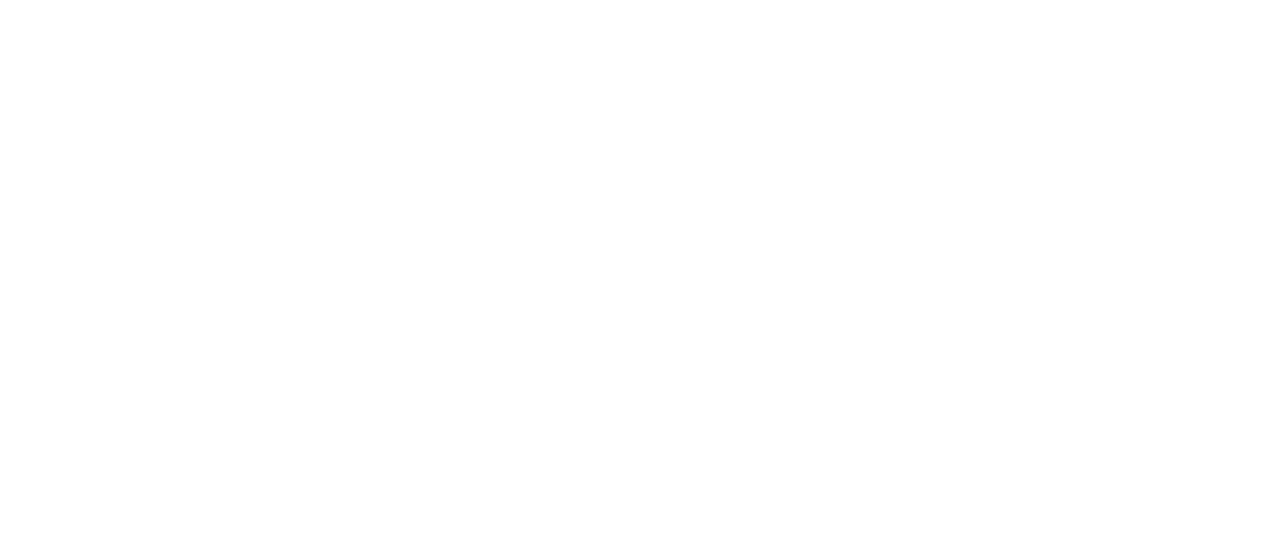
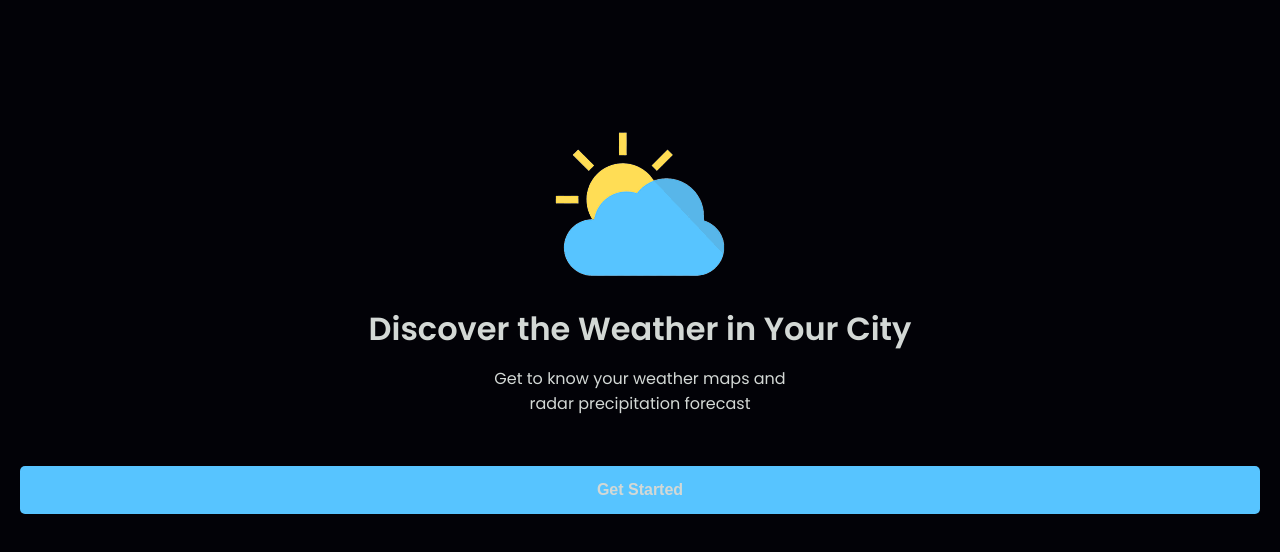
Before and after one commit to kennydageek/Weather-app, a React (Create React App) app: page / in a window 1280 px wide. Shown: the top 552 px of the page. Built offline with nearby package versions, Linux system fonts and the light colour scheme.

Commit message:
landing page for the weather app done

```diff
--- a/src/App.css
+++ /dev/null
@@ -1,38 +0,0 @@
-.App {
-  text-align: center;
-}
-
-.App-logo {
-  height: 40vmin;
-  pointer-events: none;
-}
-
-@media (prefers-reduced-motion: no-preference) {
-  .App-logo {
-    animation: App-logo-spin infinite 20s linear;
-  }
-}
-
-.App-header {
-  background-color: #282c34;
-  min-height: 100vh;
-  display: flex;
-  flex-direction: column;
-  align-items: center;
-  justify-content: center;
-  font-size: calc(10px + 2vmin);
-  color: white;
-}
-
-.App-link {
-  color: #61dafb;
-}
-
-@keyframes App-logo-spin {
-  from {
-    transform: rotate(0deg);
-  }
-  to {
-    transform: rotate(360deg);
-  }
-}
--- a/src/App.js
+++ b/src/App.js
@@ -1,7 +1,23 @@
-import './App.css';
+import welcome from './images/Welcome.png';
+function App() {
+  return (
+    <div className="App">
+      <div className="welcome">
+        <img src={welcome} alt="welcome" className="welcome__img" />
+      </div>
 
-function App() {
-  return <div className="App"></div>;
+      <div className="welcome-text">
+        <h1 className="welcome-text__heading">
+          Discover the Weather in Your City
+        </h1>
+        <p className="welcome-text__paragraph">
+          Get to know your weather maps and <br /> radar precipitation forecast
+        </p>
+      </div>
+
+      <button className="cta">Get Started</button>
+    </div>
+  );
 }
 
 export default App;
--- a/src/index.css
+++ b/src/index.css
@@ -1,13 +1,57 @@
-body {
+@import url('https://fonts.googleapis.com/css2?family=Poppins:ital,wght@0,400;0,600;1,400;1,600&display=swap');
+
+* {
   margin: 0;
-  font-family: -apple-system, BlinkMacSystemFont, 'Segoe UI', 'Roboto', 'Oxygen',
-    'Ubuntu', 'Cantarell', 'Fira Sans', 'Droid Sans', 'Helvetica Neue',
-    sans-serif;
-  -webkit-font-smoothing: antialiased;
-  -moz-osx-font-smoothing: grayscale;
+  padding: 0;
+  box-sizing: border-box;
 }
 
-code {
-  font-family: source-code-pro, Menlo, Monaco, Consolas, 'Courier New',
-    monospace;
+html {
+  font-size: 62.5%;
 }
+
+body {
+  font-size: 1.6rem;
+  font-family: 'Poppins', sans-serif;
+  background-color: #020207;
+  width: 100%;
+  height: 100%;
+  color: #d3d8d5;
+}
+
+.App {
+  padding: 2rem;
+}
+
+.welcome {
+  margin-top: 10rem;
+}
+
+.welcome__img {
+  display: block;
+  margin: 0 auto;
+}
+
+.welcome-text {
+  text-align: center;
+  /* background: red; */
+  /* padding: */
+}
+
+.welcome-text__heading {
+  line-height: 1.1;
+  margin: 2rem 0;
+}
+
+.cta {
+  display: block;
+  width: 100%;
+  margin-top: 5rem;
+  padding: 1.5rem;
+  background-color: #57c4ff;
+  border: none;
+  border-radius: 0.5rem;
+  font-size: 1.6rem;
+  color: #d3d8d5;
+  font-weight: 600;
+}
```
Also changed, not shown: src/images/Welcome.png (added).
